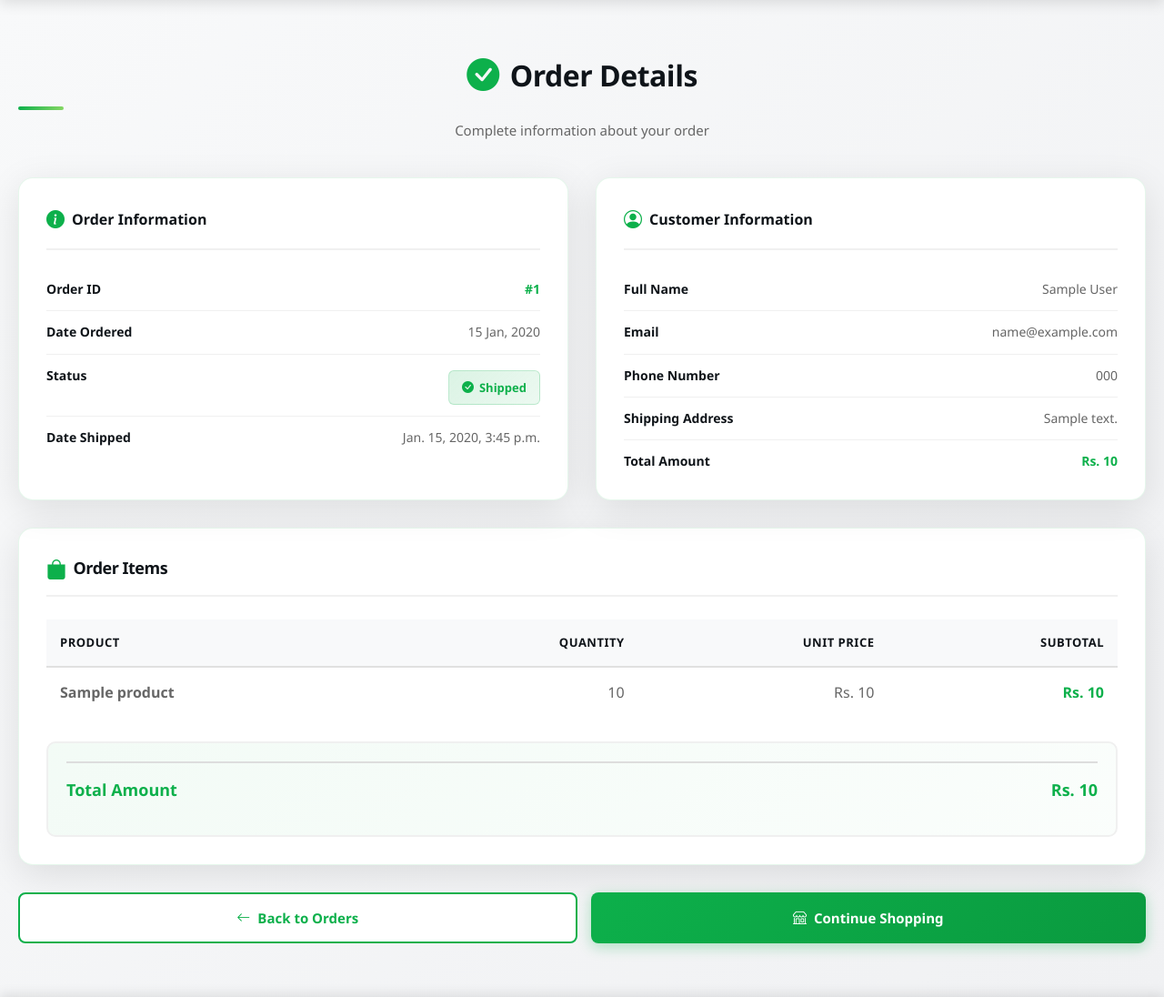
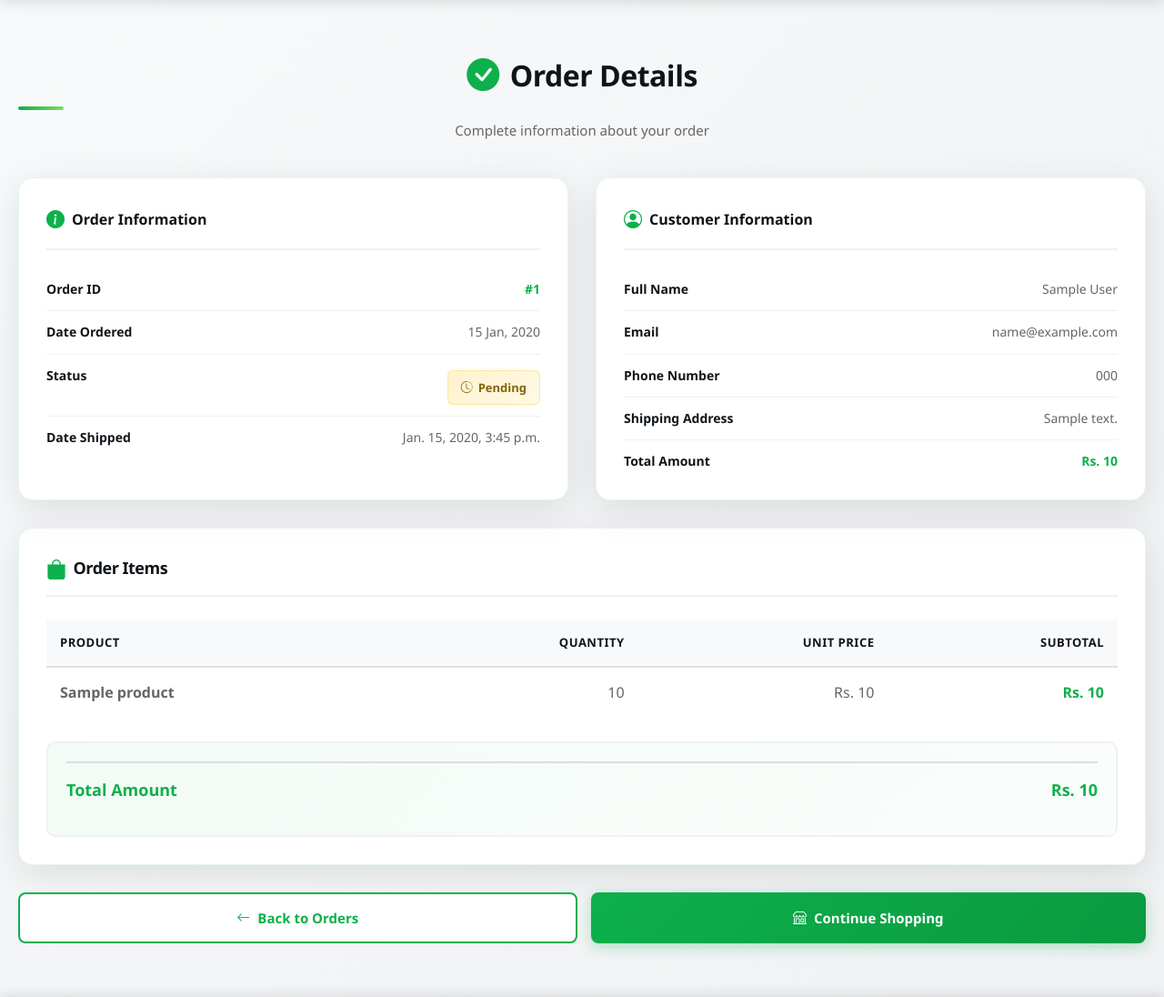
Before and after one commit to ghimiresaroj09/Final-Year-Project, a Django app: page /payment/order-confirmation/1/ in a window 1280 px wide. Shown: the part 77-1173 px from the top of the page at 91% size. Run offline with Django 5.2, Linux system fonts and the light colour scheme; a user stored in the database is signed in; tables that the repository leaves empty hold one stand-in row (values such as "Sample post"); some libraries are stand-ins or nearby versions.

Commit message:
feat: Implement shipping status for orders with updated UI and migration

```diff
--- a/payment/models.py
+++ b/payment/models.py
@@ -6,6 +6,12 @@ from product.models import Product
 
 # Create Order Model
 class Order(models.Model):
+    class ShippingStatus(models.TextChoices):
+        PENDING = 'pending', 'Pending'
+        SHIPPED = 'shipped', 'Shipped'
+        DELIVERED = 'delivered', 'Delivered'
+        CANCELLED = 'cancelled', 'Cancelled'
+
     # Foreign Key
     user = models.ForeignKey(User, on_delete=models.CASCADE, null=True, blank=True)
     full_name = models.CharField(max_length=250)
@@ -14,18 +20,18 @@ class Order(models.Model):
     shipping_address = models.TextField(max_length=15000)
     total_amount = models.DecimalField(max_digits=10, decimal_places=2, default=0)
     date_ordered = models.DateTimeField(auto_now_add=True)
-    shipping_status = models.BooleanField(default=False)
+    shipping_status = models.CharField(max_length=20, choices=ShippingStatus.choices, default=ShippingStatus.PENDING)
     date_shipped = models.DateTimeField(blank=True, null=True)
 
     def __str__(self):
         return f'Order  by  {str(self.full_name)}  on  {self.date_ordered.strftime("%Y-%m-%d")}  of  Rs.{self.total_amount}  from  {self.shipping_address}'
 
     def save(self, *args, **kwargs):
-        # Check if the shipping_status is being marked as True
-        if self.shipping_status and not self.date_shipped:
+        # Check if the shipping_status is being marked as SHIPPED
+        if self.shipping_status == self.ShippingStatus.SHIPPED and not self.date_shipped:
             self.date_shipped = timezone.now()  # Correct usage of timezone.now()
-        elif not self.shipping_status:
-            self.date_shipped = None  # Reset the date if shipping status is False
+        elif self.shipping_status != self.ShippingStatus.SHIPPED:
+            self.date_shipped = None  # Reset the date if shipping status is not SHIPPED
 
         super().save(*args, **kwargs)
 
--- a/payment/templates/order_confirmation.html
+++ b/payment/templates/order_confirmation.html
@@ -112,15 +112,27 @@
 }
 
 .status-shipped {
-  background: linear-gradient(135deg, rgba(13, 176, 75, 0.15) 0%, rgba(13, 176, 75, 0.08) 100%);
-  color: #0db04b;
-  border: 1px solid rgba(13, 176, 75, 0.2);
+  background: linear-gradient(135deg, rgba(33, 150, 243, 0.15) 0%, rgba(33, 150, 243, 0.08) 100%);
+  color: #1976d2;
+  border: 1px solid rgba(33, 150, 243, 0.2);
 }
 
 .status-pending {
   background: linear-gradient(135deg, rgba(255, 193, 7, 0.2) 0%, rgba(255, 193, 7, 0.1) 100%);
   color: #856404;
   border: 1px solid rgba(255, 193, 7, 0.3);
+}
+
+.status-delivered {
+  background: linear-gradient(135deg, rgba(13, 176, 75, 0.15) 0%, rgba(13, 176, 75, 0.08) 100%);
+  color: #0db04b;
+  border: 1px solid rgba(13, 176, 75, 0.2);
+}
+
+.status-cancelled {
+  background: linear-gradient(135deg, rgba(244, 67, 54, 0.15) 0%, rgba(244, 67, 54, 0.08) 100%);
+  color: #d32f2f;
+  border: 1px solid rgba(244, 67, 54, 0.2);
 }
 
 .items-section {
@@ -326,13 +338,21 @@
       <div class="detail-row">
         <span class="detail-label">Status</span>
         <div>
-          {% if order.shipping_status %}
+          {% if order.shipping_status == 'pending' %}
+          <span class="status-badge status-pending">
+            <i class="bi bi-clock-history"></i>Pending
+          </span>
+          {% elif order.shipping_status == 'shipped' %}
           <span class="status-badge status-shipped">
-            <i class="bi bi-check-circle-fill"></i>Shipped
+            <i class="bi bi-truck"></i>Shipped
           </span>
-          {% else %}
-          <span class="status-badge status-pending">
-            <i class="bi bi-clock-history"></i>Processing
+          {% elif order.shipping_status == 'delivered' %}
+          <span class="status-badge status-delivered">
+            <i class="bi bi-check-circle-fill"></i>Delivered
+          </span>
+          {% elif order.shipping_status == 'cancelled' %}
+          <span class="status-badge status-cancelled">
+            <i class="bi bi-x-circle-fill"></i>Cancelled
           </span>
           {% endif %}
         </div>
--- a/payment/views.py
+++ b/payment/views.py
@@ -151,13 +151,13 @@ def order_history(request):
 @login_required
 def unshipped_dash(request):
     if request.user.is_authenticated and request.user.is_superuser:
-        orders = Order.objects.filter(shipping_status=False).order_by('-date_ordered')
+        orders = Order.objects.filter(shipping_status=Order.ShippingStatus.PENDING).order_by('-date_ordered')
         if request.method == 'POST':
             order_id = request.POST['num']
             # Get the order or return 404 if not found
             order = get_object_or_404(Order, id=order_id)
             # Update the order
-            order.shipping_status = True
+            order.shipping_status = Order.ShippingStatus.SHIPPED
             order.date_shipped = datetime.now()
             order.save()
             # Redirect with success message
@@ -172,13 +172,13 @@ def unshipped_dash(request):
 @login_required
 def shipped_dash(request):
     if request.user.is_authenticated and request.user.is_superuser:
-        orders = Order.objects.filter(shipping_status=True).order_by('-date_ordered')
+        orders = Order.objects.filter(shipping_status=Order.ShippingStatus.SHIPPED).order_by('-date_ordered')
         if request.method == 'POST':
             order_id = request.POST['num']
             # Get the order or return 404 if not found
             order = get_object_or_404(Order, id=order_id)
             # Update the order
-            order.shipping_status = False
+            order.shipping_status = Order.ShippingStatus.PENDING
             order.date_shipped = None  # Reset the shipped date
             order.save()
             # Redirect with success message
```
Also changed, not shown: payment/templates/order_history.html (+29 -9 lines), payment/migrations/0002_alter_order_shipping_status.py (added).
